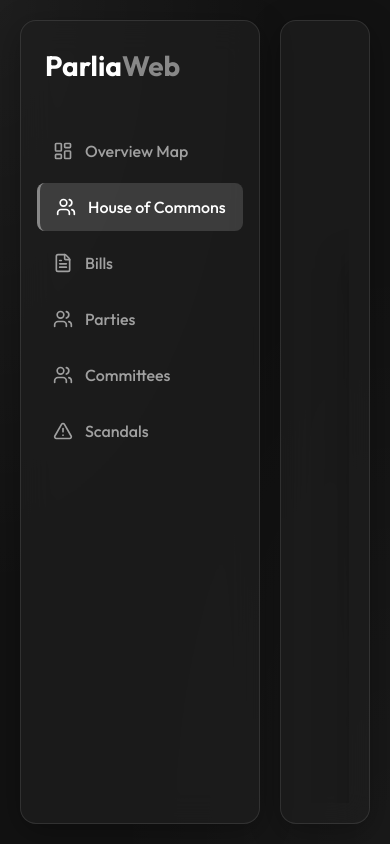
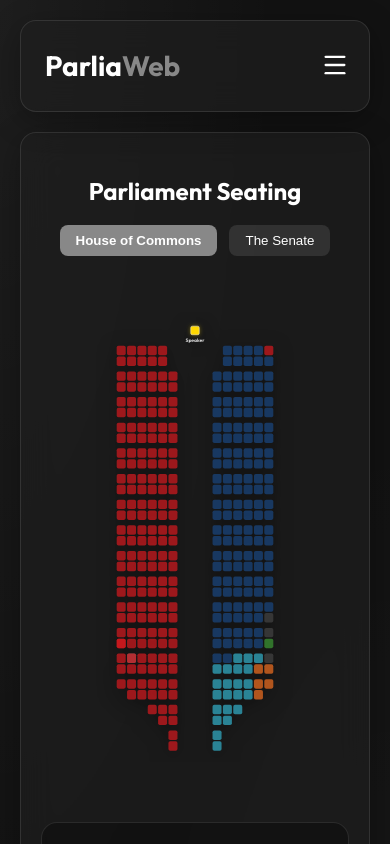
Before and after one commit to ChickenMedic/Parliament-Web, a React (Vite) app: page /house in a window 390 px wide. Shown: the top 844 px of the page. Built offline with nearby package versions, Linux system fonts and the light colour scheme.

Commit message:
Optimize mobile responsiveness and House of Commons layout

```diff
--- a/src/App.css
+++ b/src/App.css
@@ -39,6 +39,74 @@
   width: 340px;
   flex-shrink: 0;
   height: 100%;
+}
+
+@media (max-width: 1024px) {
+  .app-container {
+    flex-direction: column;
+    height: auto;
+    min-height: 100vh;
+    overflow-y: auto;
+  }
+
+  .main-nav {
+    width: auto;
+    height: auto;
+    margin: 20px 20px 0 20px;
+  }
+
+  .dashboard-container {
+    flex-direction: column;
+    height: auto;
+    margin: 20px;
+  }
+
+  .sidebar-wrapper {
+    width: 100%;
+    height: auto;
+  }
+
+  .sidebar-header {
+    padding: 16px 12px;
+  }
+
+  .politician-list {
+    max-height: 500px;
+    padding: 12px;
+    gap: 8px;
+  }
+
+  .politician-card {
+    padding: 4px 10px;
+    min-height: auto;
+    gap: 10px;
+  }
+
+  .politician-image {
+    width: 48px;
+    height: 48px;
+    border-radius: 8px;
+  }
+
+  .politician-name {
+    font-size: 18px;
+  }
+
+  .politician-riding {
+    font-size: 11px;
+    opacity: 0.8;
+  }
+
+  .politician-party {
+    font-size: 16px;
+  }
+
+  .map-container {
+    flex: none;
+    width: 100%;
+    height: 90vh;
+    min-height: 600px;
+  }
 }
 
 /* Sidebar Component */
@@ -113,7 +181,7 @@
 
 /* Politician Card */
 .politician-card {
-  background: rgba(255, 255, 255, 0.03);
+  background: rgba(255, 255, 255, 0.08);
   border: 1px solid rgba(255, 255, 255, 0.05);
   border-radius: 12px;
   padding: 24px 20px;
@@ -128,7 +196,7 @@
 }
 
 .politician-card:hover {
-  background: rgba(255, 255, 255, 0.08);
+  background: rgba(255, 255, 255, 0.12);
   transform: translateY(-2px);
   border-color: rgba(255, 255, 255, 0.15);
 }
--- a/src/components/MapComponent.tsx
+++ b/src/components/MapComponent.tsx
@@ -124,7 +124,8 @@ export const MapComponent = ({ selectedMP, setSelectedMP }: {selectedMP: any, se
       'elgin middlesex london': 'elgin st thomas london south',
       'red deer mountain view': 'ponoka didsbury',
       'algoma manitoulin kapuskasing': 'brampton chinguacousy park',
-      'avignon la mitis matane matapedia': 'les pays den haut'
+      'avignon la mitis matane matapedia': 'les pays den haut',
+      'st johns south mount pearl': 'cape spear'
     };
 
     const pairs: {r: string, p: any, score: number}[] = [];
@@ -169,13 +170,15 @@ export const MapComponent = ({ selectedMP, setSelectedMP }: {selectedMP: any, se
     Edmonton: { targetLat: 44, targetLon: -114, scale: 10, center: [-113.5, 53.5] },
     Calgary: { targetLat: 37, targetLon: -114, scale: 10, center: [-114.0, 51.0] },
     Winnipeg: { targetLat: 42, targetLon: -97, scale: 10, center: [-97.1, 49.8] },
-    Toronto: { targetLat: 30, targetLon: -82, scale: 9, center: [-79.4, 43.7] },
-    Ottawa: { targetLat: 33, targetLon: -72, scale: 9, center: [-75.7, 45.4] },
-    Montreal: { targetLat: 36, targetLon: -62, scale: 9, center: [-73.6, 45.5] },
-    Halifax: { targetLat: 39, targetLon: -52, scale: 10, center: [-63.6, 44.6] }
+    Toronto: { targetLat: 32, targetLon: -84, scale: 9, center: [-79.4, 43.7] },
+    Ottawa: { targetLat: 34, targetLon: -74, scale: 9, center: [-75.7, 45.4] },
+    Montreal: { targetLat: 36, targetLon: -64, scale: 9, center: [-73.6, 45.5] },
+    'Quebec City': { targetLat: 38, targetLon: -54, scale: 9, center: [-71.2, 46.8] },
+    Halifax: { targetLat: 40, targetLon: -44, scale: 10, center: [-63.6, 44.6] }
   });
 
   const [insetTops, setInsetTops] = useState<Record<string, number>>({});
+  const [insetBottoms, setInsetBottoms] = useState<Record<string, number>>({});
 
   const ridingsGeojson = useMemo(() => {
     const baseFeatures = baseRidingsData.features.filter((f: any) => !f.properties.isInset);
@@ -183,6 +186,7 @@ export const MapComponent = ({ selectedMP, setSelectedMP }: {selectedMP: any, se
     const newFeatures: any[] = [];
 
     const tops: Record<string, number> = {};
+    const bottoms: Record<string, number> = {};
     data.features.forEach((f: any) => {
       if (!f.geometry || !f.geometry.coordinates) return;
       let minX=180, maxX=-180, minY=90, maxY=-90;
@@ -207,7 +211,7 @@ export const MapComponent = ({ selectedMP, setSelectedMP }: {selectedMP: any, se
         if (cityName === 'Toronto') {
           inBounds = Math.abs(cx - config.center[0]) < 0.6 && Math.abs(cy - config.center[1]) < 0.6;
           const name = f.properties.name.toLowerCase();
-          if (name.includes('st. catharines') || name.includes('niagara')) {
+          if (name.includes('st. catharines') || name.includes('niagara') || name.includes('barrie') || name.includes('ajax') || name.includes('whitby') || name.includes('oshawa')) {
             inBounds = false;
           }
         }
@@ -219,11 +223,13 @@ export const MapComponent = ({ selectedMP, setSelectedMP }: {selectedMP: any, se
           clone.properties.insetScale = config.scale;
 
           let maxTransformedY = -90;
+          let minTransformedY = 90;
           const transform = (coords: any) => {
             if (typeof coords[0] === 'number') {
                coords[0] = config.targetLon + (coords[0] - config.center[0]) * config.scale;
                coords[1] = config.targetLat + (coords[1] - config.center[1]) * config.scale;
                if (coords[1] > maxTransformedY) maxTransformedY = coords[1];
+               if (coords[1] < minTransformedY) minTransformedY = coords[1];
             } else {
                coords.forEach(transform);
             }
@@ -233,12 +239,18 @@ export const MapComponent = ({ selectedMP, setSelectedMP }: {selectedMP: any, se
           if (!tops[cityName] || maxTransformedY > tops[cityName]) {
              tops[cityName] = maxTransformedY;
           }
+          if (!bottoms[cityName] || minTransformedY < bottoms[cityName]) {
+             bottoms[cityName] = minTransformedY;
+          }
 
           newFeatures.push(clone);
         }
       });
     });
-    setTimeout(() => setInsetTops(tops), 0);
+    setTimeout(() => {
+      setInsetTops(tops);
+      setInsetBottoms(bottoms);
+    }, 0);
 
     data.features.push(...newFeatures);
     return data as any;
@@ -373,29 +385,77 @@ export const MapComponent = ({ selectedMP, setSelectedMP }: {selectedMP: any, se
       zoomend: (e) => setZoom(e.target.getZoom()),
     });
 
-    if (zoom <= 4) return null;
+    if (zoom <= 3.5) {
+      return (
+         <Marker
+           position={[20, -100]}
+           icon={L.divIcon({
+             className: 'inset-tooltip-marker',
+             html: `<div style="font-size: 4em; color: rgba(255,255,255,0.3); font-weight: 800; letter-spacing: 0.4em; text-transform: uppercase; white-space: nowrap; text-align: center; margin-left: -50%;">CITIES</div>`,
+             iconSize: [0, 0],
+             iconAnchor: [0, 0]
+           })}
+         />
+      );
+    }
 
     return (
       <>
-        {Object.entries(insetConfigs).map(([cityName, config]) => (
-           <Marker
-             key={cityName}
-             // We place the marker exactly at the top edge.
-             // Adding a small geographic offset (e.g. 0.2 degrees) so it sits slightly above the polygon geographically.
-             position={[insetTops[cityName] ? insetTops[cityName] + 0.2 : config.targetLat + 1, config.targetLon]}
-             icon={createTextIcon(cityName)}
-           />
-        ))}
+        {Object.entries(insetConfigs).map(([cityName, config]) => {
+           const isBottom = cityName === 'Ottawa' || cityName === 'Quebec City';
+           const posLat = isBottom
+             ? (insetBottoms[cityName] ? insetBottoms[cityName] - 2.5 : config.targetLat - 3.5)
+             : (insetTops[cityName] ? insetTops[cityName] + 0.3 : config.targetLat + 1.2);
+
+           return (
+             <Marker
+               key={cityName}
+               position={[posLat, config.targetLon]}
+               icon={createTextIcon(cityName)}
+             />
+           );
+        })}
       </>
     );
   };
 
+  const MapResizer = () => {
+    const map = useMap();
+    useEffect(() => {
+      let timeout: any;
+      const onResize = () => {
+        clearTimeout(timeout);
+        timeout = setTimeout(() => {
+          map.invalidateSize();
+          const isMobile = window.innerWidth < 1024;
+          map.fitBounds([
+            [41.6751, -141.0],
+            [isMobile ? 68.0 : 83.1106, -52.6]
+          ], { animate: false });
+        }, 300);
+      };
+
+      window.addEventListener('resize', onResize);
+      return () => {
+        window.removeEventListener('resize', onResize);
+        clearTimeout(timeout);
+      };
+    }, [map]);
+    return null;
+  };
+
+  // Safe initial bounds for Canada
+  const isMobileInitial = typeof window !== 'undefined' && window.innerWidth < 1024;
+  const canadaBounds: LatLngBoundsExpression = [
+    [41.6751, -141.0],
+    [isMobileInitial ? 68.0 : 83.1106, -52.6]
+  ];
+
   return (
     <div className="map-container" style={{ background: '#0f172a' }}>
       <MapContainer
-        center={center}
-        zoom={4}
-        minZoom={3}
+        bounds={canadaBounds}
+        minZoom={2}
         maxBounds={bounds}
         maxBoundsViscosity={0.2}
         bounceAtZoomLimits={false}
@@ -404,6 +464,7 @@ export const MapComponent = ({ selectedMP, setSelectedMP }: {selectedMP: any, se
         zoomControl={false}
       >
         <ZoomControl position="bottomright" />
+        <MapResizer />
 
         <GeoJSON
           ref={geoJsonRef}
--- a/src/components/Navigation.css
+++ b/src/components/Navigation.css
@@ -1,12 +1,26 @@
 .main-nav {
   /* margin and layout controlled by App.css to ensure global consistency */
+}
+
+.nav-header {
+  display: flex;
+  justify-content: space-between;
+  align-items: center;
+  margin-bottom: 40px;
 }
 
 .nav-logo {
   font-size: 28px;
   font-weight: 800;
-  margin-bottom: 40px;
   padding-left: 8px;
+}
+
+.mobile-menu-btn {
+  display: none;
+  background: transparent;
+  border: none;
+  cursor: pointer;
+  padding: 4px;
 }
 
 .logo-text {
@@ -45,3 +59,28 @@
   color: white;
   border-left: 3px solid var(--accent-color);
 }
+
+@media (max-width: 1024px) {
+  .nav-header {
+    margin-bottom: 0;
+  }
+
+  .mobile-menu-btn {
+    display: block;
+  }
+
+  .nav-links {
+    display: none;
+    margin-top: 20px;
+    animation: fadeIn 0.2s ease;
+  }
+
+  .nav-links.open {
+    display: flex;
+  }
+
+  @keyframes fadeIn {
+    from { opacity: 0; transform: translateY(-10px); }
+    to { opacity: 1; transform: translateY(0); }
+  }
+}
--- a/src/components/Navigation.tsx
+++ b/src/components/Navigation.tsx
@@ -1,36 +1,44 @@
+import { useState } from 'react';
 import { NavLink } from 'react-router-dom';
-import { LayoutDashboard, FileText, Users, AlertTriangle } from 'lucide-react';
+import { LayoutDashboard, FileText, Users, AlertTriangle, Menu, X } from 'lucide-react';
 import './Navigation.css';
 
 export const Navigation: React.FC = () => {
+  const [isOpen, setIsOpen] = useState(false);
+
   return (
     <nav className="main-nav glass-panel">
-      <div className="nav-logo">
-        <span className="logo-text">Parlia</span>
-        <span className="logo-text accent">Web</span>
+      <div className="nav-header">
+        <div className="nav-logo">
+          <span className="logo-text">Parlia</span>
+          <span className="logo-text accent">Web</span>
+        </div>
+        <button className="mobile-menu-btn" onClick={() => setIsOpen(!isOpen)}>
+          {isOpen ? <X size={28} color="white" /> : <Menu size={28} color="white" />}
+        </button>
       </div>
-      <div className="nav-links">
-        <NavLink to="/" className={({ isActive }) => `nav-link ${isActive ? 'active' : ''}`}>
+      <div className={`nav-links ${isOpen ? 'open' : ''}`}>
+        <NavLink to="/" onClick={() => setIsOpen(false)} className={({ isActive }) => `nav-link ${isActive ? 'active' : ''}`}>
           <LayoutDashboard size={20} />
           <span>Overview Map</span>
         </NavLink>
-        <NavLink to="/house" className={({ isActive }) => `nav-link ${isActive ? 'active' : ''}`}>
+        <NavLink to="/house" onClick={() => setIsOpen(false)} className={({ isActive }) => `nav-link ${isActive ? 'active' : ''}`}>
           <Users size={20} />
           <span>House of Commons</span>
         </NavLink>
-        <NavLink to="/bills" className={({ isActive }) => `nav-link ${isActive ? 'active' : ''}`}>
+        <NavLink to="/bills" onClick={() => setIsOpen(false)} className={({ isActive }) => `nav-link ${isActive ? 'active' : ''}`}>
           <FileText size={20} />
           <span>Bills</span>
         </NavLink>
-        <NavLink to="/parties" className={({ isActive }) => `nav-link ${isActive ? 'active' : ''}`}>
+        <NavLink to="/parties" onClick={() => setIsOpen(false)} className={({ isActive }) => `nav-link ${isActive ? 'active' : ''}`}>
           <Users size={20} />
           <span>Parties</span>
         </NavLink>
-        <NavLink to="/committees" className={({ isActive }) => `nav-link ${isActive ? 'active' : ''}`}>
+        <NavLink to="/committees" onClick={() => setIsOpen(false)} className={({ isActive }) => `nav-link ${isActive ? 'active' : ''}`}>
           <Users size={20} />
           <span>Committees</span>
         </NavLink>
-        <NavLink to="/scandals" className={({ isActive }) => `nav-link ${isActive ? 'active' : ''}`}>
+        <NavLink to="/scandals" onClick={() => setIsOpen(false)} className={({ isActive }) => `nav-link ${isActive ? 'active' : ''}`}>
           <AlertTriangle size={20} />
           <span>Scandals</span>
         </NavLink>
--- a/src/components/SeatingChart.tsx
+++ b/src/components/SeatingChart.tsx
@@ -1,4 +1,4 @@
-import { useMemo, useState } from 'react';
+import { useMemo, useState, useEffect, useRef } from 'react';
 import seatingData from '../data/seating.json';
 import politiciansData from '../data/politicians.json';
 import rolesMap from '../data/roles.json';
@@ -71,10 +71,29 @@ export const SeatingChart = ({ selectedMP, setSelectedMP, highlightProvince, hig
   const [hoveredSeat, setHoveredSeat] = useState<number | null>(null);
   const speakerMP = politiciansData.objects.find((p: any) => p.name === 'Francis Scarpaleggia');
 
+  const containerRef = useRef<HTMLDivElement>(null);
+  const [scale, setScale] = useState(0.85);
+
+  useEffect(() => {
+    const resizeObserver = new ResizeObserver(entries => {
+      for (let entry of entries) {
+        const { width, height } = entry.contentRect;
+        const scaleX = width / 380; // Added some padding margin
+        const scaleY = height / 1000;
+        setScale(Math.min(scaleX, scaleY, 1));
+      }
+    });
+    if (containerRef.current) {
+      resizeObserver.observe(containerRef.current);
+    }
+    return () => resizeObserver.disconnect();
+  }, []);
+
   return (
-    <div style={{ display: 'flex', flexDirection: 'column', alignItems: 'center', justifyContent: 'center', width: '100%', height: '100%' }}>
-      <div style={{ position: 'relative', width: '356px', height: '958px', transform: 'scale(0.85)', transformOrigin: 'center' }}>
-        <div style={{ position: 'absolute', width: '100%', height: '100%', filter: 'drop-shadow(0 10px 20px rgba(0,0,0,0.5))' }}>
+    <div ref={containerRef} style={{ display: 'flex', alignItems: 'center', justifyContent: 'center', width: '100%', flex: 1, minHeight: '100%', overflow: 'hidden' }}>
+      <div style={{ width: 0, height: 0, position: 'relative' }}>
+        <div style={{ position: 'absolute', width: '356px', height: '958px', left: '-178px', top: '-479px', transform: `scale(${scale})`, transformOrigin: 'center', transition: 'transform 0.1s ease-out' }}>
+          <div style={{ position: 'absolute', width: '100%', height: '100%', filter: 'drop-shadow(0 10px 20px rgba(0,0,0,0.5))' }}>
 
           {/* Speaker */}
           <div style={{ position: 'absolute', top: '10px', width: '100%', display: 'flex', justifyContent: 'center', zIndex: 10, pointerEvents: 'none' }}>
@@ -189,6 +208,7 @@ export const SeatingChart = ({ selectedMP, setSelectedMP, highlightProvince, hig
             </div>
           </div>
         )}
+        </div>
       </div>
     </div>
   );
--- a/src/components/SenateChart.tsx
+++ b/src/components/SenateChart.tsx
@@ -1,4 +1,4 @@
-import { useState } from 'react';
+import { useState, useRef, useEffect } from 'react';
 import senateSeatingData from '../data/senate_seating.json';
 
 const getSenateColor = (color: string) => {
@@ -39,10 +39,29 @@ const generateMockSenatorName = (index: number) => {
 export const SenateChart = () => {
   const [hoveredSeat, setHoveredSeat] = useState<number | null>(null);
 
+  const containerRef = useRef<HTMLDivElement>(null);
+  const [scale, setScale] = useState(1);
+
+  useEffect(() => {
+    const resizeObserver = new ResizeObserver(entries => {
+      for (let entry of entries) {
+        const { width, height } = entry.contentRect;
+        const scaleX = width / 250;
+        const scaleY = height / 640;
+        setScale(Math.min(scaleX, scaleY, 1));
+      }
+    });
+    if (containerRef.current) {
+      resizeObserver.observe(containerRef.current);
+    }
+    return () => resizeObserver.disconnect();
+  }, []);
+
   return (
-    <div style={{ display: 'flex', flexDirection: 'column', alignItems: 'center', width: '100%', height: '100%', padding: '20px' }}>
-      <div style={{ position: 'relative', width: '230px', height: '600px' }}>
-        <div style={{ position: 'absolute', width: '100%', height: '100%', filter: 'drop-shadow(0 10px 20px rgba(0,0,0,0.5))' }}>
+    <div ref={containerRef} style={{ display: 'flex', alignItems: 'center', justifyContent: 'center', width: '100%', flex: 1, minHeight: '100%', overflow: 'hidden' }}>
+      <div style={{ width: 0, height: 0, position: 'relative' }}>
+        <div style={{ position: 'absolute', width: '230px', height: '600px', left: '-115px', top: '-300px', transform: `scale(${scale})`, transformOrigin: 'center', transition: 'transform 0.1s ease-out' }}>
+          <div style={{ position: 'absolute', width: '100%', height: '100%', filter: 'drop-shadow(0 10px 20px rgba(0,0,0,0.5))' }}>
           {senateSeatingData.map((seat: any, index: number) => {
             const isHovered = hoveredSeat === index;
             const fill = getSenateColor(seat.color);
@@ -107,7 +126,8 @@ export const SenateChart = () => {
             </div>
           </div>
         )}
+        </div>
       </div>
     </div>
   );
-};;
+};
--- a/src/index.css
+++ b/src/index.css
@@ -12,7 +12,7 @@
 
   /* Political Parties (Standard Canadian Colors) */
   --party-liberal: #d71920;
-  --party-conservative: #1a4782;
+  --party-conservative: #4988d4;
   --party-ndp: #f37021;
   --party-bloc: #33b2cc;
   --party-green: #3d9b35;
@@ -45,7 +45,6 @@ body {
   background-image:
     radial-gradient(at 0% 0%, rgba(255, 255, 255, 0.05) 0px, transparent 50%),
     radial-gradient(at 100% 100%, rgba(255, 255, 255, 0.03) 0px, transparent 50%);
-  overflow: hidden;
 }
 
 /* Glassmorphism Utilities */
--- a/src/pages/House.tsx
+++ b/src/pages/House.tsx
@@ -32,12 +32,12 @@ export const House = () => {
   const [highlightRole, setHighlightRole] = useState<string>('');
 
   return (
-    <div className="page-container glass-panel" style={{ overflow: 'hidden', padding: '20px', display: 'flex', flexDirection: 'column' }}>
+    <div className="page-container glass-panel" style={{ padding: '20px', display: 'flex', flexDirection: 'column' }}>
 
-      <div style={{ display: 'flex', flex: 1, overflow: 'hidden', width: '100%', maxWidth: '1600px', margin: '0 auto', gap: '20px' }}>
+      <div className="house-layout">
 
         {/* Left Sidebar (MP Details) */}
-        <div style={{ width: '320px', display: 'flex', flexDirection: 'column', gap: '20px', overflowY: 'auto', justifyContent: 'center' }}>
+        <div className="house-sidebar">
           {selectedMP && activeTab === 'Commons' && (
             <div style={{ background: 'rgba(0,0,0,0.3)', padding: '24px', borderRadius: '16px', border: '1px solid rgba(255,255,255,0.1)', display: 'flex', flexDirection: 'column', gap: '16px' }}>
               <h3 style={{ margin: 0, fontSize: '18px', color: 'white', borderBottom: '1px solid rgba(255,255,255,0.1)', paddingBottom: '12px' }}>Member Profile</h3>
@@ -102,15 +102,14 @@ export const House = () => {
             </div>
           </div>
 
-          <div style={{ position: 'relative', width: '100%', flex: 1, display: 'flex', justifyContent: 'center', alignItems: 'center' }}>
-            {/* Speaker has been moved into SeatingChart */}
+          <div className="seating-chart-container" style={{ position: 'relative', width: '100%', flex: 1, display: 'flex', justifyContent: 'center', alignItems: 'stretch' }}>
 
             {activeTab === 'Commons' ? <SeatingChart selectedMP={selectedMP} setSelectedMP={setSelectedMP || (() => {})} highlightProvince={highlightProvince} highlightRole={highlightRole} /> : <SenateChart />}
           </div>
         </div>
 
         {/* Right Sidebar (Legend) */}
-        <div style={{ width: '320px', display: 'flex', flexDirection: 'column', gap: '20px', overflowY: 'auto', justifyContent: 'center' }}>
+        <div className="house-sidebar">
 
           <div style={{ background: 'rgba(0,0,0,0.3)', padding: '24px', borderRadius: '16px', border: '1px solid rgba(255,255,255,0.1)' }}>
              <h3 style={{ margin: '0 0 12px 0', fontSize: '14px', color: 'rgba(255,255,255,0.5)', textTransform: 'uppercase', letterSpacing: '1px' }}>Legend</h3>
--- a/src/pages/PageStyles.css
+++ b/src/pages/PageStyles.css
@@ -88,3 +88,48 @@
 .vote-btn:hover {
   background: #2563eb;
 }
+
+.house-layout {
+  display: flex;
+  flex: 1;
+  width: 100%;
+  max-width: 1600px;
+  margin: 0 auto;
+  gap: 20px;
+  overflow: hidden;
+}
+
+.house-sidebar {
+  width: 320px;
+  display: flex;
+  flex-direction: column;
+  gap: 20px;
+  overflow-y: auto;
+  justify-content: center;
+}
+
+@media (max-width: 1024px) {
+  .page-container {
+    margin: 20px;
+    height: auto;
+    overflow-y: visible;
+  }
+
+  .house-layout {
+    flex-direction: column !important;
+    overflow-y: visible !important;
+  }
+
+  .house-sidebar {
+    width: 100% !important;
+    overflow-y: visible !important;
+  }
+
+  .seating-chart-container {
+    height: 450px !important;
+    min-height: 450px !important;
+    flex: none !important;
+    margin: 40px 0;
+    width: 100%;
+  }
+}
```
Also changed, not shown: src/components/Sidebar.tsx (+7 -5 lines).
